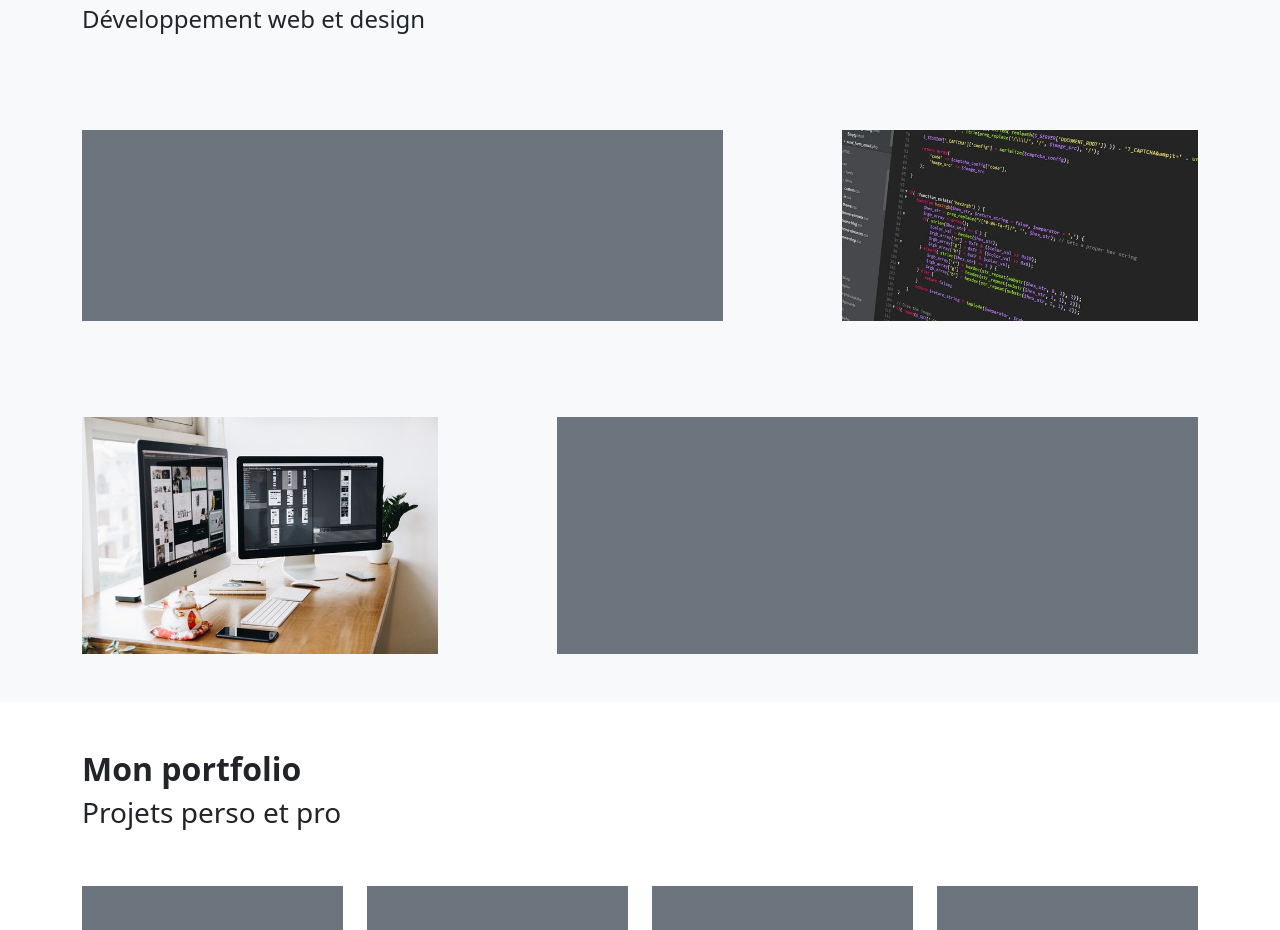
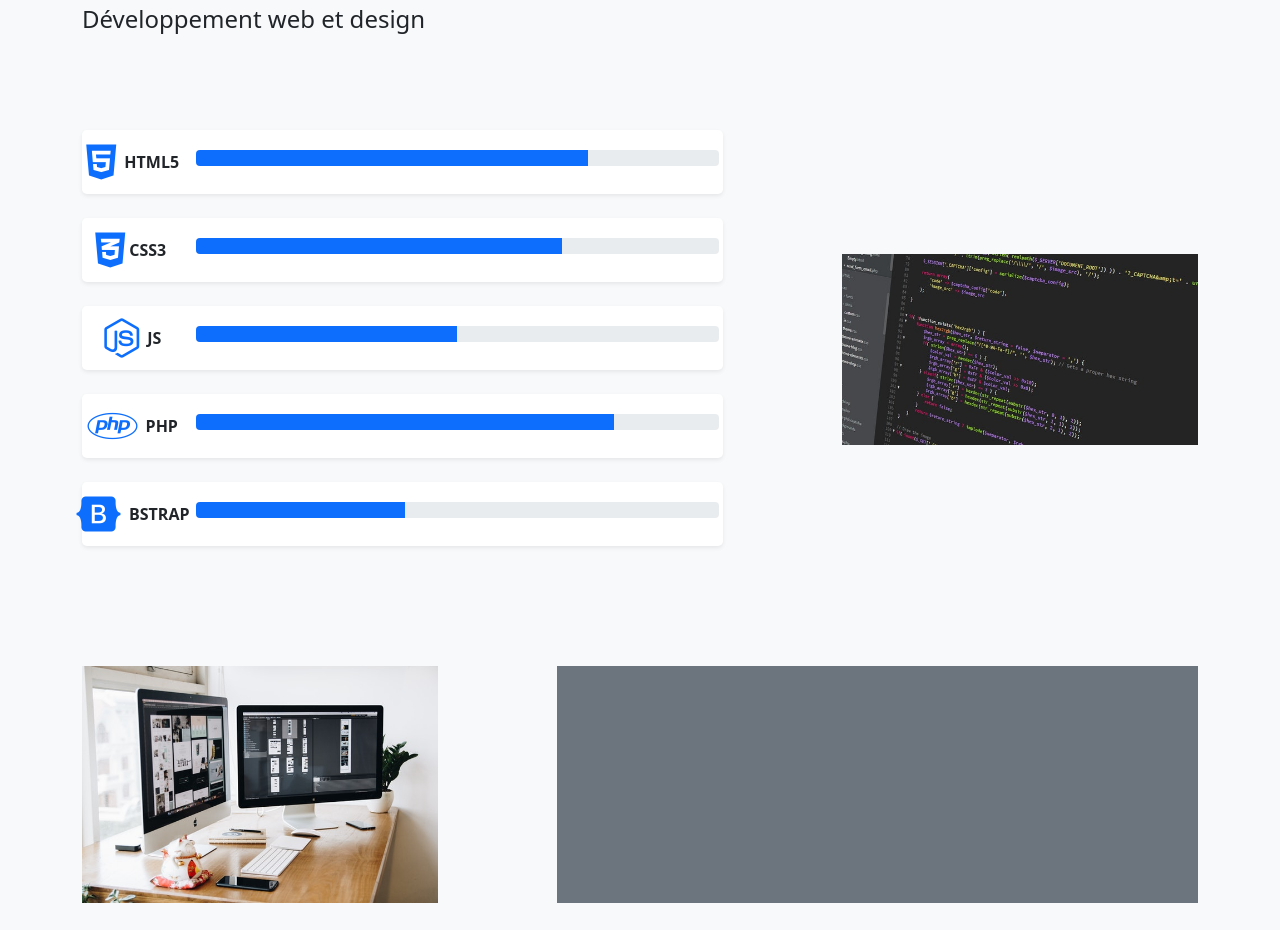
Before and after one commit to Harley755/Harley755.github.io, a plain HTML site: page index.html in a window 1280 px wide. Shown: the part 940-1870 px from the top of the page. Drawn offline with nearby package versions, Linux system fonts and the light colour scheme.

Commit message:
Ajout des progressbar

```diff
--- a/index.html
+++ b/index.html
@@ -71,13 +71,114 @@
                 <h2 class="fw-bolde">Mon expertise</h2>
                 <h3 class="fw-lighter fs-4">Développement web et design</h3>
                 <div class="row gy-5 mt-5">
+
                     <div class="col-12 col-md-7">
-                        <div class="bg-secondary h-100 w-100 py-5"></div>
+                        <!-- CONTENEUR -->
+                        <div class="bg-white p-1 rounded-3 shadow-sm">
+                            <div class="row">
+                                <!-- row (icon + HTML5) -->
+                                <div class="col-5 col-sm-4 col-md-3 col-xl-2">
+                                    <div class="d-flex justify-content-center">
+                                        <i class="fab fa-html5 fs-1 text-primary px-2 mt-2"></i>
+                                        <p class="fs-6 fw-bold mt-3">HTML5</p>
+                                    </div>
+                                </div>
+                                <!-- progressbar -->
+                                <div class="col">
+                                    <div class="progress mt-3">
+                                        <div class="progress-bar" role="progressbar" style="width: 75%" aria-valuenow="75" aria-valuemin="0" aria-valuemax="100"></div>
+                                    </div>
+                                </div>
+                            </div>
+                        </div>
+
+
+                        <!-- CONTENEUR -->
+                        <div class="bg-white p-1 rounded-3 shadow-sm my-4">
+                            <div class="row">
+                                <!-- row (icon + CSS3) -->
+                                <div class="col-5 col-sm-4 col-md-3 col-xl-2">
+                                    <div class="d-flex justify-content-center">
+                                        <i class="fab fa-css3-alt fs-1 text-primary px-1 mt-2"></i>
+                                        <p class="fs-6 fw-bold mt-3">CSS3</p>
+                                    </div>
+                                </div>
+                                <!-- progressbar -->
+                                <div class="col">
+                                    <div class="progress mt-3">
+                                        <div class="progress-bar" role="progressbar" style="width: 70%" aria-valuenow="70" aria-valuemin="0" aria-valuemax="100"></div>
+                                    </div>
+                                </div>
+                            </div>
+                        </div>
+
+
+                        <!-- CONTENEUR -->
+                        <div class="bg-white p-1 rounded-3 shadow-sm my-4">
+                            <div class="row">
+                                <!-- row (icon + JS) -->
+                                <div class="col-5 col-sm-4 col-md-3 col-xl-2">
+                                    <div class="d-flex justify-content-center">
+                                        <i class="fab fa-node-js fs-1 text-primary px-2 mt-2"></i>
+                                        <p class="fs-6 fw-bold mt-3">JS</p>
+                                    </div>
+                                </div>
+                                <!-- progressbar -->
+                                <div class="col">
+                                    <div class="progress mt-3">
+                                        <div class="progress-bar" role="progressbar" style="width: 50%" aria-valuenow="50" aria-valuemin="0" aria-valuemax="100"></div>
+                                    </div>
+                                </div>
+                            </div>
+                        </div>
+
+
+                        <!-- CONTENEUR -->
+                        <div class="bg-white p-1 rounded-3 shadow-sm my-4">
+                            <div class="row">
+                                <!-- row (icon + PHP) -->
+                                <div class="col-5 col-sm-4 col-md-3 col-xl-2">
+                                    <div class="d-flex justify-content-center">
+                                        <i class="fab fa-php fs-1 text-primary px-2 mt-2"></i>
+                                        <p class="fs-6 fw-bold mt-3">PHP</p>
+                                    </div>
+                                </div>
+                                <!-- progressbar -->
+                                <div class="col">
+                                    <div class="progress mt-3">
+                                        <div class="progress-bar" role="progressbar" style="width: 80%" aria-valuenow="80" aria-valuemin="0" aria-valuemax="100"></div>
+                                    </div>
+                                </div>
+                            </div>
+                        </div>
+
+
+                        <!-- CONTENEUR -->
+                        <div class="bg-white p-1 rounded-3 shadow-sm my-4">
+                            <div class="row">
+                                <!-- row (icon +BOOTSTRAP) -->
+                                <div class="col-5 col-sm-4 col-md-3 col-xl-2">
+                                    <div class="d-flex justify-content-center">
+                                        <i class="fab fa-bootstrap fs-1 text-primary px-2 mt-2"></i>
+                                        <p class="fs-6 fw-bold mt-3">BSTRAP</p>
+                                    </div>
+                                </div>
+                                <!-- progressbar -->
+                                <div class="col">
+                                    <div class="progress mt-3">
+                                        <div class="progress-bar" role="progressbar" style="width: 40%" aria-valuenow="40" aria-valuemin="0" aria-valuemax="100"></div>
+                                    </div>
+                                </div>
+                            </div>
+                        </div>
                     </div>
-                    <div class="col-12 col-md-4 offset-md-1">
+
+
+                    <div class="col-12 col-md-4 offset-md-1 align-self-center">
                         <img src="img\code.jpg" alt="" width="100%">
                     </div>
                 </div>
+
 
                 <div class="row gy-5 mt-5">
                     <div class="col-12 col-md-4">
```
